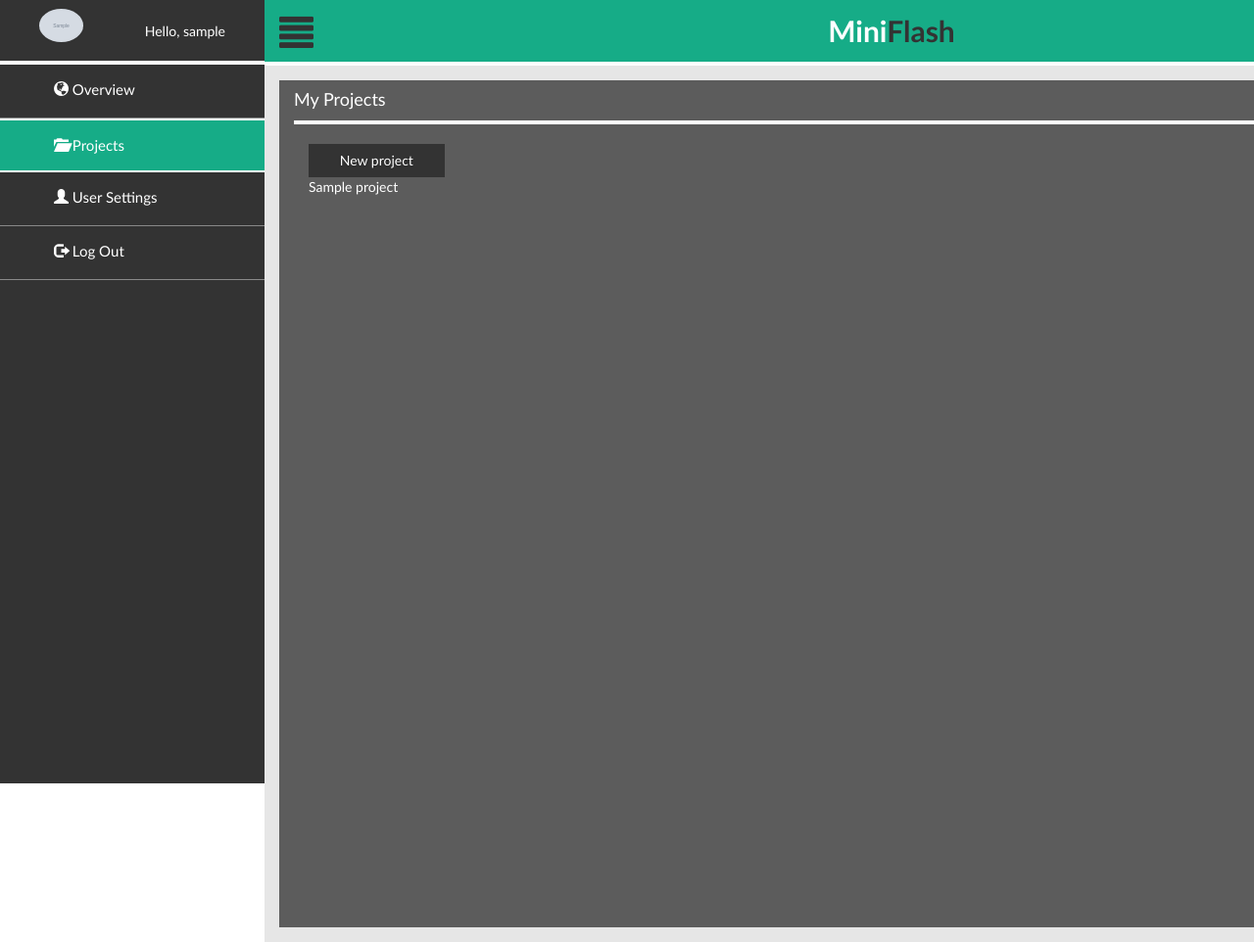
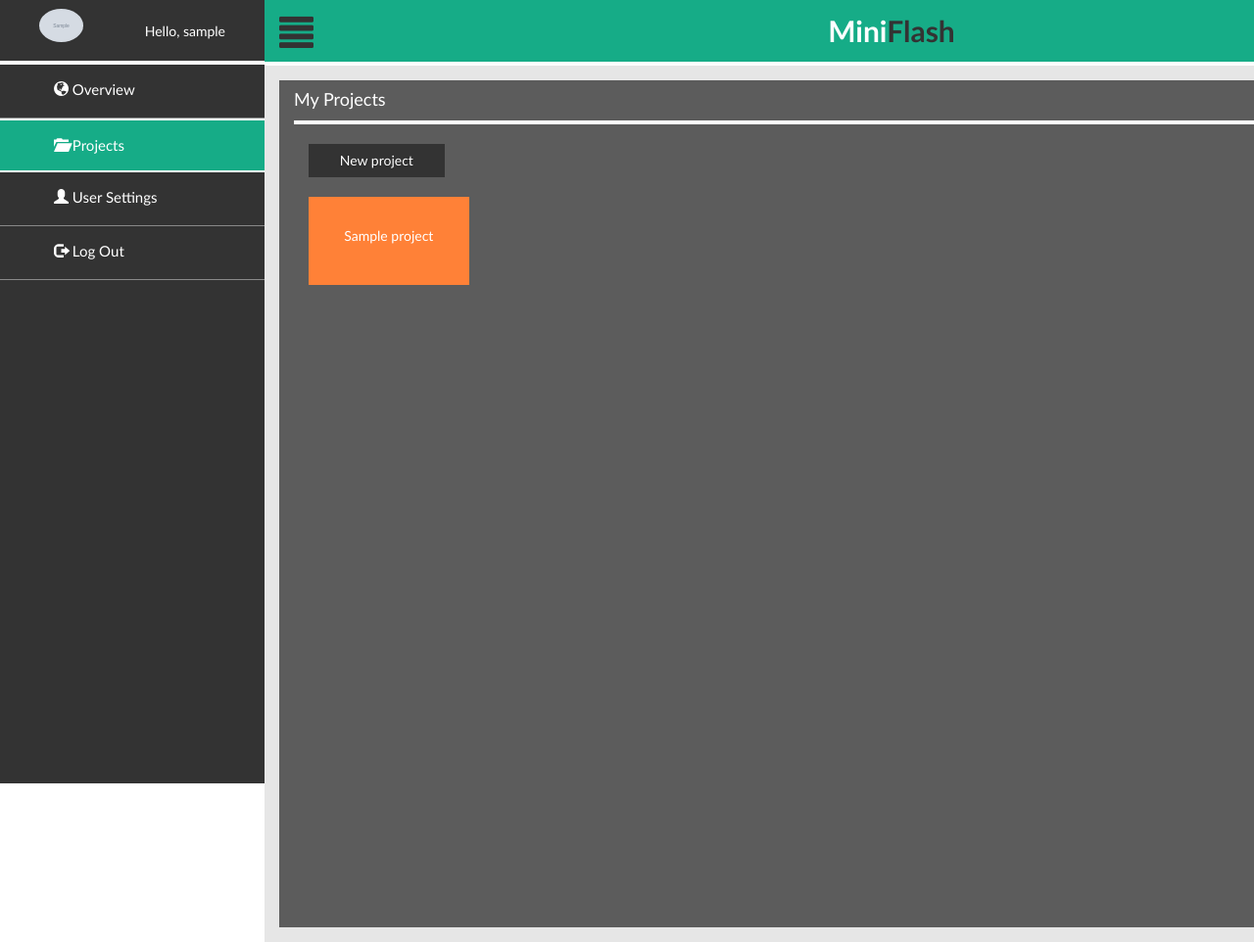
Before and after one commit to marlic1337/MiniFlash, a Django app: a page that uses MiniFlash/templates/authenticated/project/my_projects.html in a window 1280 px wide. Shown: the whole page at 98% size. Run offline with Django 3.2, Linux system fonts and the light colour scheme; a user stored in the database is signed in; tables that the repository leaves empty hold one stand-in row (values such as "Sample post"); grey boxes marked "Sample" are stand-in pictures; some libraries are stand-ins or nearby versions.

Commit message:
list projects

```diff
--- a/MiniFlash/User/forms.py
+++ b/MiniFlash/User/forms.py
@@ -7,12 +7,12 @@
 		pass
 
 	def __init__(self, *args, **kwargs):
+		super(CustomSignupForm, self).__init__(*args, **kwargs)
 		self.fields.pop('password2')
 		self.fields.pop('username')
 		self.fields['email'].label = ''
 		self.fields['email'].widget.attrs['placeholder'] = 'Email'
 		self.fields['password1'].label = ''
-		super(CustomSignupForm, self).__init__(*args, **kwargs)
 
 class UserSettingsForm(ModelForm):
 	class Meta:
@@ -20,5 +20,5 @@
 		fields = ['username', 'short_description', 'logo']
 
 	def __init__(self, *args, **kwargs):
+		super(UserSettingsForm, self).__init__(*args, **kwargs)
 		self.fields['username'].help_text = ""
-		super(UserSettingsForm, self).__init__(*args, **kwargs)
--- a/MiniFlash/static/css/authenticated.css
+++ b/MiniFlash/static/css/authenticated.css
@@ -111,6 +111,16 @@
     border-color: #333333;
 }
 
+.project_tile{
+    background-color: #FF8137;
+    height: 90px;
+    text-align: center;
+    text-decoration: none;
+    color: #ffffff;
+    margin-right: 20px;
+    margin-top: 20px;
+}
+
 /* MEDIA QUERIES */
 /* mobile */
 @media (max-width:995px) {
--- a/MiniFlash/templates/authenticated/project/my_projects.html
+++ b/MiniFlash/templates/authenticated/project/my_projects.html
@@ -16,7 +16,9 @@
         <div class="row">
             <div class="col-md-12">
                 {% for project in my_projects %}
-                    <p>{{ project.name }}</p>
+                    <a href="#"><div class="col-md-2 project_tile">
+                        <p class="center_vertical">{{ project.name }}</p>
+                    </div></a>
                 {% endfor %}
             </div>
         </div>
```
Also changed, not shown: MiniFlash/User/login_form.py (+5 -5 lines).
